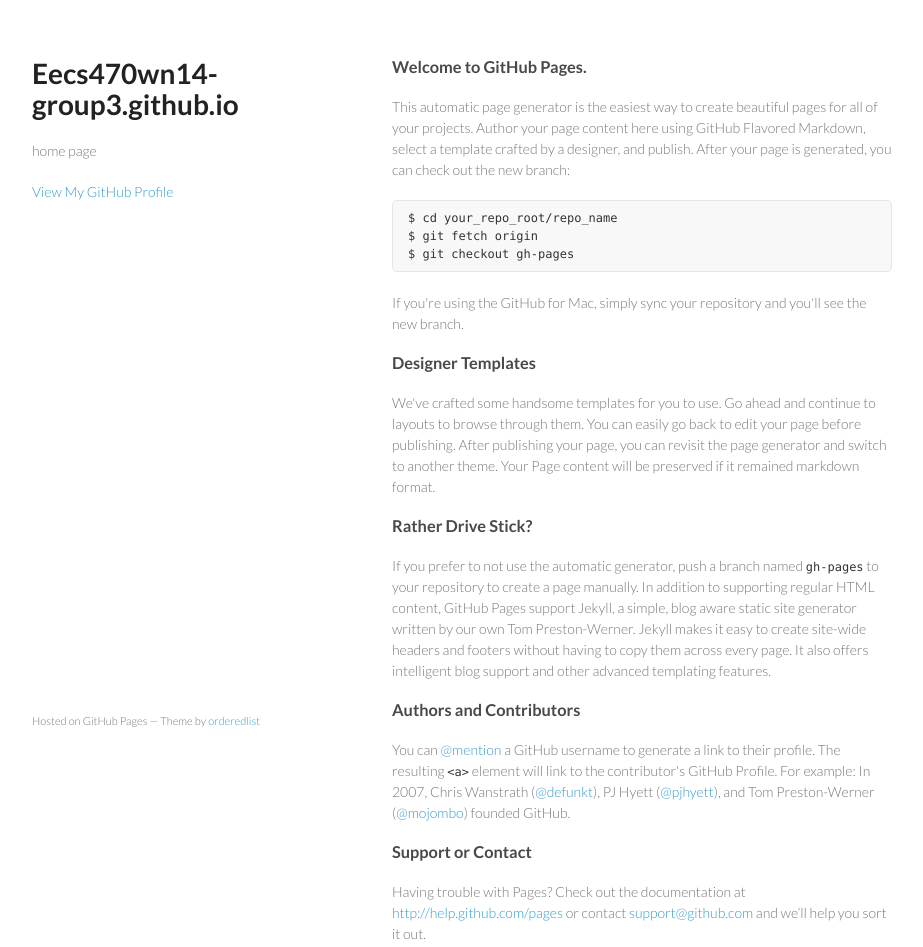
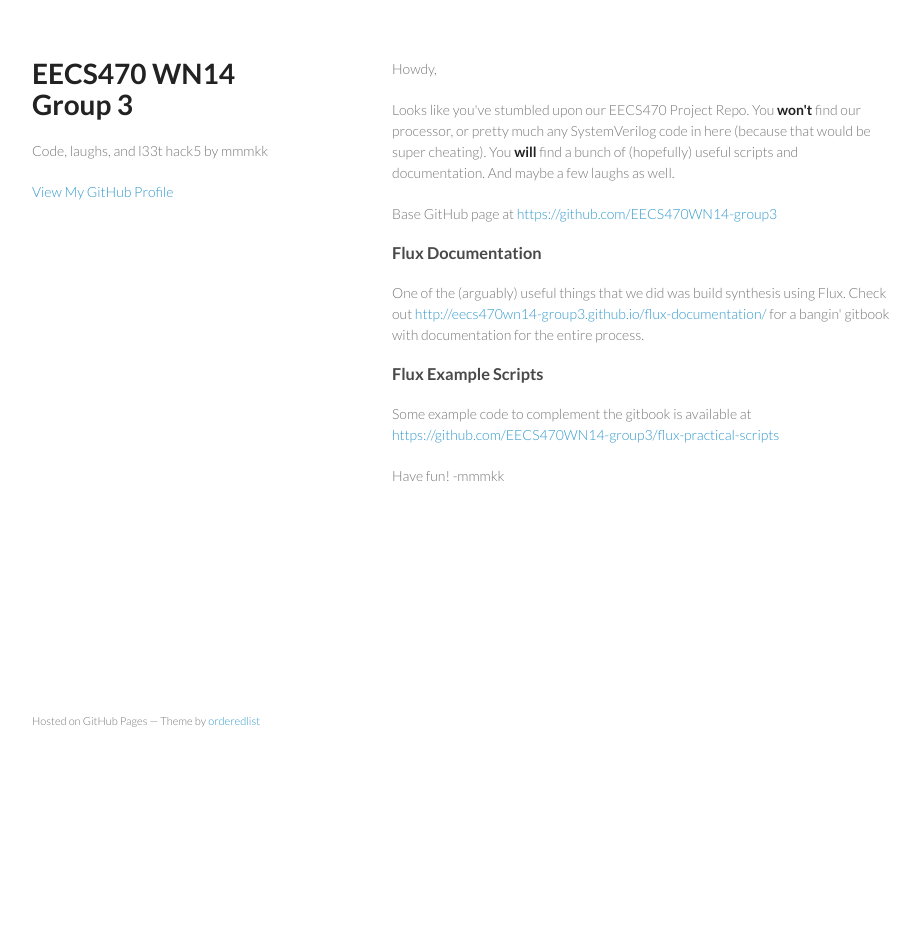
Before and after one commit to EECS470WN14-group3/EECS470WN14-group3.github.io, a plain HTML site: page index.html in a window 1280 px wide. Shown: the whole page, without its empty margins (178-1101 px from the left). After the commit the page ends 800 px from the top, so only its background shows below. Drawn offline with Linux system fonts and the light colour scheme.

Commit message:
Replace master branch with page content via GitHub

```diff
--- a/index.html
+++ b/index.html
@@ -3,7 +3,7 @@
   <head>
     <meta charset="utf-8">
     <meta http-equiv="X-UA-Compatible" content="chrome=1">
-    <title>Eecs470wn14-group3.github.io by EECS470WN14-group3</title>
+    <title>EECS470 WN14 Group 3 by EECS470WN14-group3</title>
 
     <link rel="stylesheet" href="stylesheets/styles.css">
     <link rel="stylesheet" href="stylesheets/pygment_trac.css">
@@ -15,45 +15,32 @@
   <body>
     <div class="wrapper">
       <header>
-        <h1>Eecs470wn14-group3.github.io</h1>
-        <p>home page</p>
+        <h1>EECS470 WN14 Group 3</h1>
+        <p>Code, laughs, and l33t hack5 by mmmkk</p>
 
 
         <p class="view"><a href="https://github.com/EECS470WN14-group3">View My GitHub Profile</a></p>
 
       </header>
       <section>
-        <h3>
-<a name="welcome-to-github-pages" class="anchor" href="#welcome-to-github-pages"><span class="octicon octicon-link"></span></a>Welcome to GitHub Pages.</h3>
+        <p>Howdy,</p>
 
-<p>This automatic page generator is the easiest way to create beautiful pages for all of your projects. Author your page content here using GitHub Flavored Markdown, select a template crafted by a designer, and publish. After your page is generated, you can check out the new branch:</p>
+<p>Looks like you've stumbled upon our EECS470 Project Repo. You <strong>won't</strong> find our processor, or pretty much any SystemVerilog code in here (because that would be super cheating). You <strong>will</strong> find a bunch of (hopefully) useful scripts and documentation. And maybe a few laughs as well.</p>
 
-<pre><code>$ cd your_repo_root/repo_name
-$ git fetch origin
-$ git checkout gh-pages
-</code></pre>
-
-<p>If you're using the GitHub for Mac, simply sync your repository and you'll see the new branch.</p>
+<p>Base GitHub page at <a href="https://github.com/EECS470WN14-group3">https://github.com/EECS470WN14-group3</a></p>
 
 <h3>
-<a name="designer-templates" class="anchor" href="#designer-templates"><span class="octicon octicon-link"></span></a>Designer Templates</h3>
+<a name="flux-documentation" class="anchor" href="#flux-documentation"><span class="octicon octicon-link"></span></a>Flux Documentation</h3>
 
-<p>We've crafted some handsome templates for you to use. Go ahead and continue to layouts to browse through them. You can easily go back to edit your page before publishing. After publishing your page, you can revisit the page generator and switch to another theme. Your Page content will be preserved if it remained markdown format.</p>
+<p>One of the (arguably) useful things that we did was build synthesis using Flux. Check out <a href="http://eecs470wn14-group3.github.io/flux-documentation/">http://eecs470wn14-group3.github.io/flux-documentation/</a> for a bangin' gitbook with documentation for the entire process.</p>
 
 <h3>
-<a name="rather-drive-stick" class="anchor" href="#rather-drive-stick"><span class="octicon octicon-link"></span></a>Rather Drive Stick?</h3>
+<a name="flux-example-scripts" class="anchor" href="#flux-example-scripts"><span class="octicon octicon-link"></span></a>Flux Example Scripts</h3>
 
-<p>If you prefer to not use the automatic generator, push a branch named <code>gh-pages</code> to your repository to create a page manually. In addition to supporting regular HTML content, GitHub Pages support Jekyll, a simple, blog aware static site generator written by our own Tom Preston-Werner. Jekyll makes it easy to create site-wide headers and footers without having to copy them across every page. It also offers intelligent blog support and other advanced templating features.</p>
+<p>Some example code to complement the gitbook is available at <a href="https://github.com/EECS470WN14-group3/flux-practical-scripts">https://github.com/EECS470WN14-group3/flux-practical-scripts</a></p>
 
-<h3>
-<a name="authors-and-contributors" class="anchor" href="#authors-and-contributors"><span class="octicon octicon-link"></span></a>Authors and Contributors</h3>
-
-<p>You can <a href="https://github.com/blog/821" class="user-mention">@mention</a> a GitHub username to generate a link to their profile. The resulting <code>&lt;a&gt;</code> element will link to the contributor's GitHub Profile. For example: In 2007, Chris Wanstrath (<a href="https://github.com/defunkt" class="user-mention">@defunkt</a>), PJ Hyett (<a href="https://github.com/pjhyett" class="user-mention">@pjhyett</a>), and Tom Preston-Werner (<a href="https://github.com/mojombo" class="user-mention">@mojombo</a>) founded GitHub.</p>
-
-<h3>
-<a name="support-or-contact" class="anchor" href="#support-or-contact"><span class="octicon octicon-link"></span></a>Support or Contact</h3>
-
-<p>Having trouble with Pages? Check out the documentation at <a href="http://help.github.com/pages">http://help.github.com/pages</a> or contact <a href="mailto:support@github.com">support@github.com</a> and we’ll help you sort it out.</p>
+<p>Have fun!
+-mmmkk</p>
       </section>
       <footer>
         <p><small>Hosted on GitHub Pages &mdash; Theme by <a href="https://github.com/orderedlist">orderedlist</a></small></p>
```
Also changed, not shown: params.json (+1 -1 lines).
